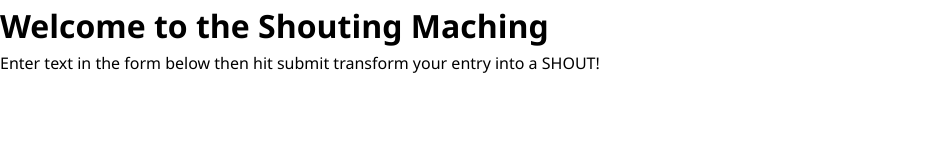
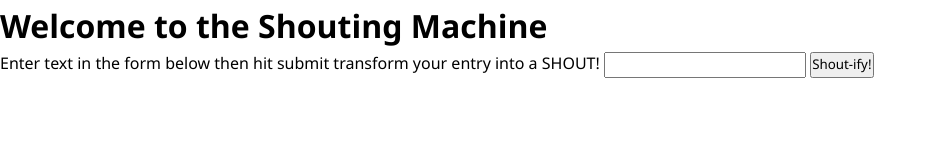
Before and after one commit to kylechinick/shouting-machine, a plain HTML site: page index.html in a window 1280 px wide. Shown: the whole page, without its empty margins (0-937 px from the left). Drawn offline with Linux system fonts and the light colour scheme.

Commit message:
Add initial form and field elements

```diff
--- a/index.html
+++ b/index.html
@@ -10,10 +10,14 @@
     <title>Shouting Machine</title>
   </head>
   <body>
-    <h1>Welcome to the Shouting Maching</h1>
-    <p>
-      Enter text in the form below then hit submit transform your entry into a
-      SHOUT!
-    </p>
+    <h1>Welcome to the Shouting Machine</h1>
+    <form>
+      <label for="message-field"
+        >Enter text in the form below then hit submit transform your entry into
+        a SHOUT!</label
+      >
+      <input type="text" name="message-field" id="message-field" />
+      <button type="submit">Shout-ify!</button>
+    </form>
   </body>
 </html>
```
